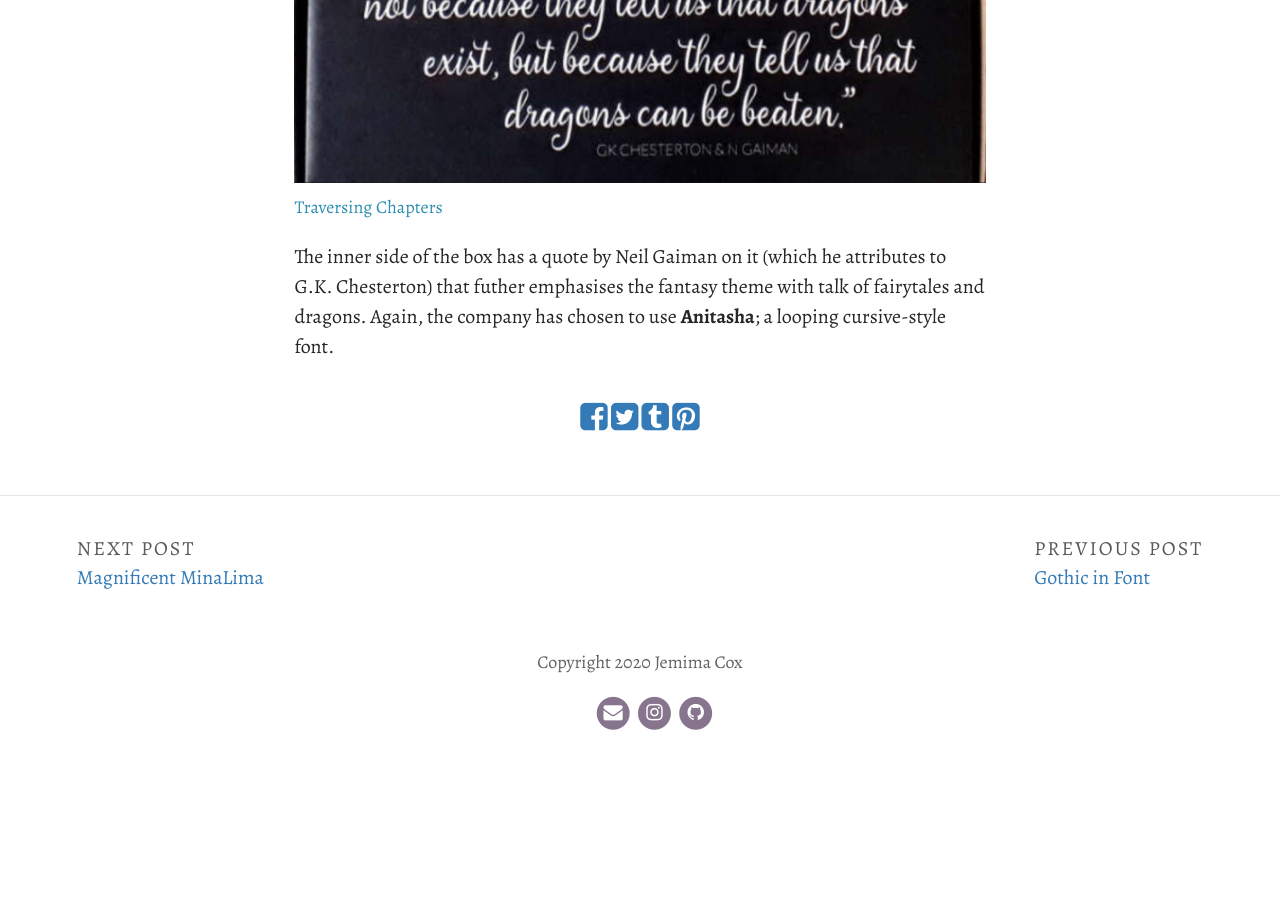
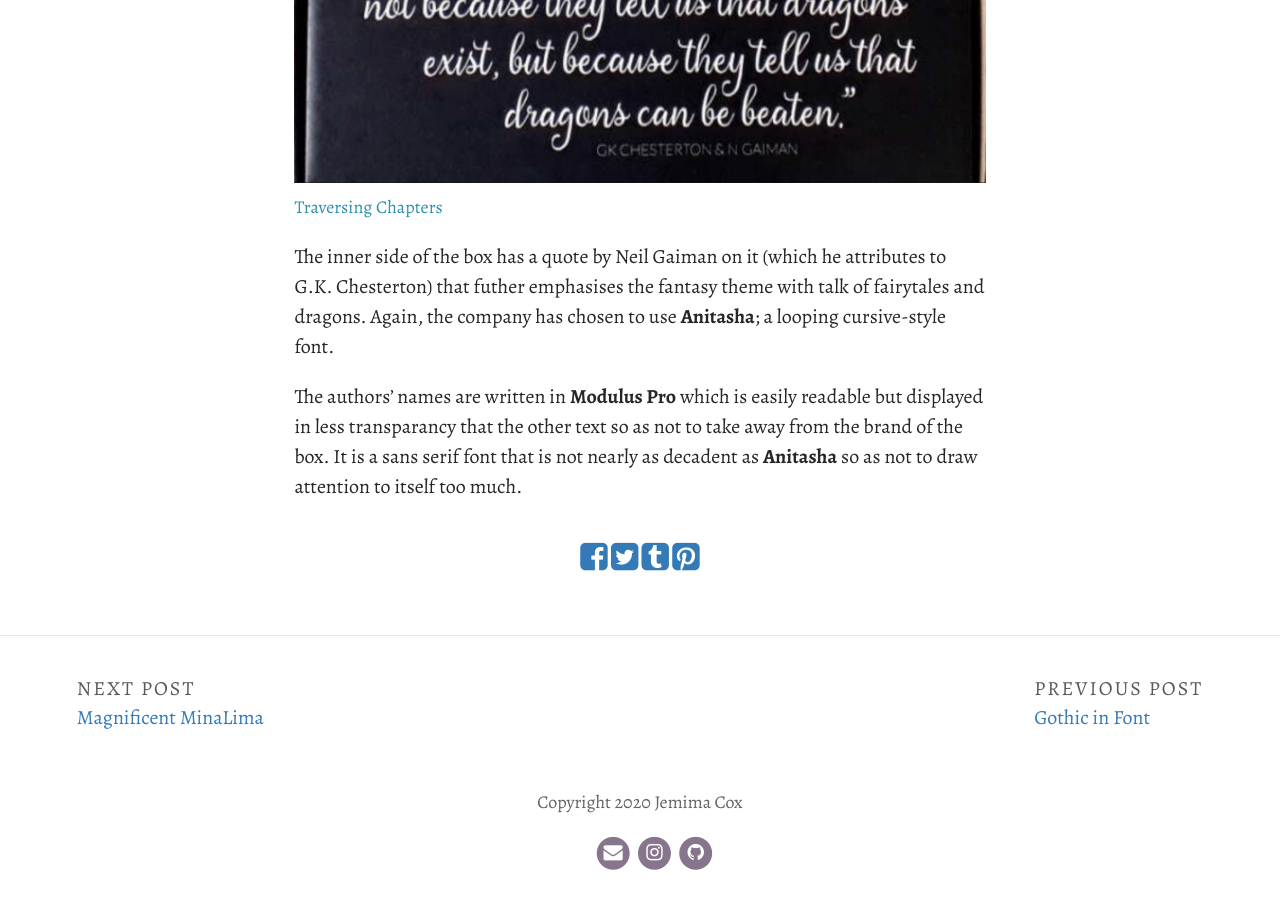
Before and after one commit to jemcox/brookesbooks, a Jekyll site: the page built from _posts/2020-10-05-fairyloot.md, in a window 1280 px wide and 900 px high, scrolled down 2189 px. Built offline with Jekyll 4.4.1, drawn with Linux system fonts in a browser that asks for light colours; some web fonts are replaced; before the commit the page ends 2949 px from its top, so only the background shows below that.

Commit message:
Update Post “2020-10-05-fairyloot”

```diff
--- a/_posts/2020-10-05-fairyloot.md
+++ b/_posts/2020-10-05-fairyloot.md
@@ -24,3 +24,5 @@ Text on side of box
 ![Traversing Chapters](../uploads/screenshot-2020-11-28-at-12.19.07.png "https://www.traversingchapters.com/november-2019-fairyloot-unboxing/")
 
 The inner side of the box has a quote by Neil Gaiman on it (which he attributes to G.K. Chesterton) that futher emphasises the fantasy theme with talk of fairytales and dragons. Again, the company has chosen to use **Anitasha**; a looping cursive-style font.
+
+The authors' names are written in **Modulus Pro** which is easily readable but displayed in less transparancy that the other text so as not to take away from the brand of the box. It is a sans serif font that is not nearly as decadent as **Anitasha** so as not to draw attention to itself too much.
```
